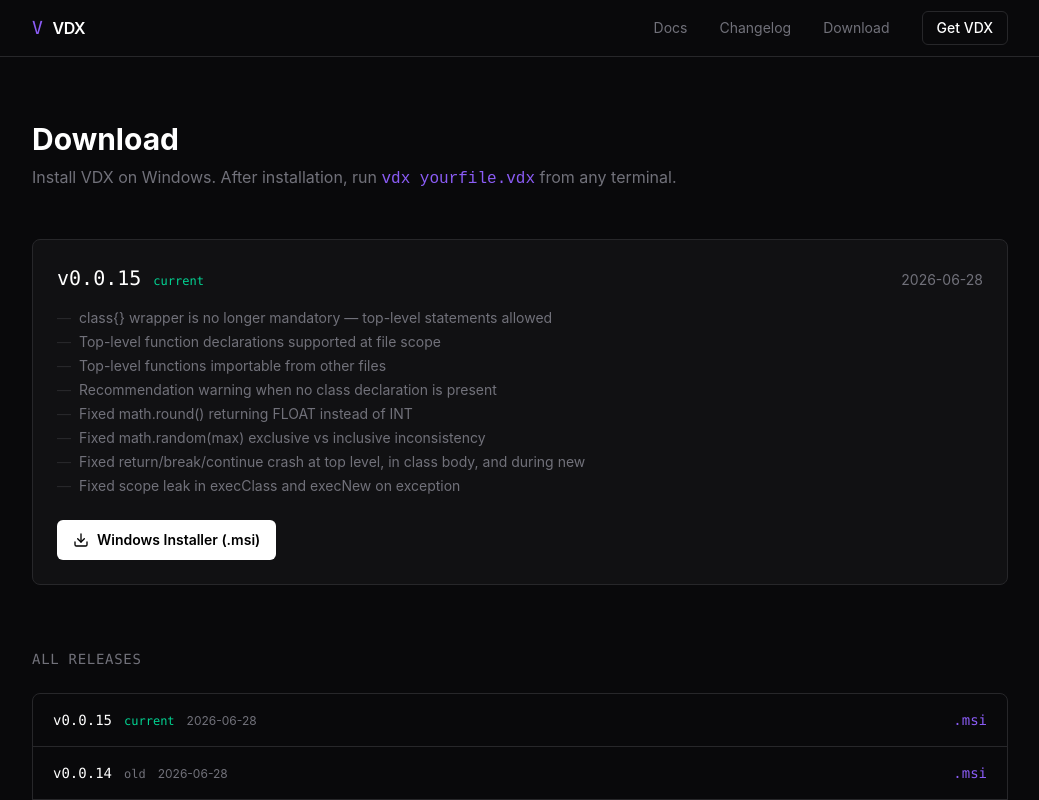
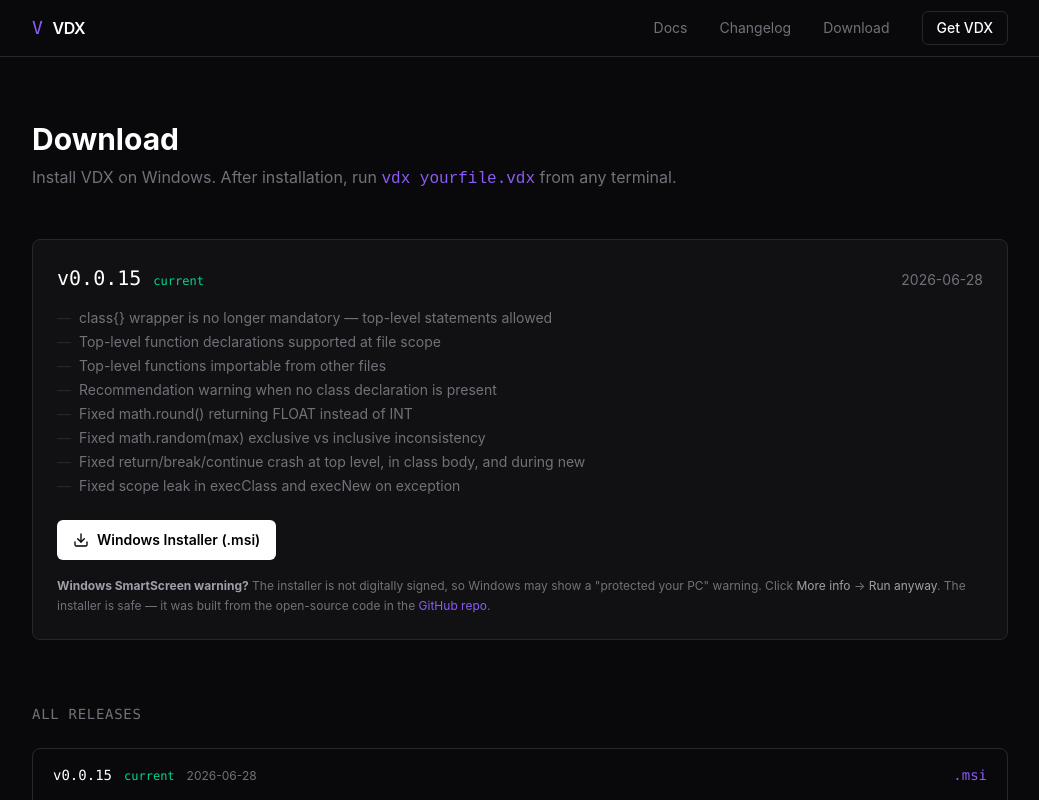
Before and after one commit to bouclem/vdx, a Next.js app in the folder website/: page /download in a window 1280 px wide. Shown: the top 800 px of the page, without its empty margins (120-1159 px from the left). Built offline with nearby package versions, Linux system fonts and the light colour scheme.

Commit message:
updated repository references from `Voidware/vdx` to `bouclem/vdx` in skill documentation and website installation page, and added Windows SmartScreen warning explanation to download page

```diff
--- a/website/src/app/docs/installation/page.tsx
+++ b/website/src/app/docs/installation/page.tsx
@@ -25,7 +25,7 @@
       <h2 className="text-2xl font-semibold text-white mt-10 mb-4">Build from Source</h2>
       <p>Requires CMake 3.16+ and a C++17 compiler.</p>
       <div className="bg-[var(--vdx-surface)] rounded-lg p-0 my-4">
-        <pre className="text-sm"><code>{`git clone https://github.com/voidware/vdx.git
+        <pre className="text-sm"><code>{`git clone https://github.com/bouclem/vdx.git
 cd vdx
 cmake -B build
 cmake --build build`}</code></pre>
--- a/website/src/app/download/page.tsx
+++ b/website/src/app/download/page.tsx
@@ -196,6 +196,16 @@
               </svg>
               Windows Installer (.msi)
             </a>
+            <p className="text-xs text-[var(--vdx-muted)] mt-4 leading-relaxed">
+              <strong className="text-zinc-400">Windows SmartScreen warning?</strong> The installer
+              is not digitally signed, so Windows may show a "protected your PC" warning. Click{" "}
+              <span className="text-zinc-400">More info</span> &rarr;{" "}
+              <span className="text-zinc-400">Run anyway</span>. The installer is safe — it was built
+              from the open-source code in the{" "}
+              <a href="https://github.com/bouclem/vdx" className="text-[var(--vdx-accent)] hover:text-white">
+                GitHub repo
+              </a>.
+            </p>
           </div>
         </section>
       )}
```
Also changed, not shown: 1 other file (tests, documents, lock files or other folders).
